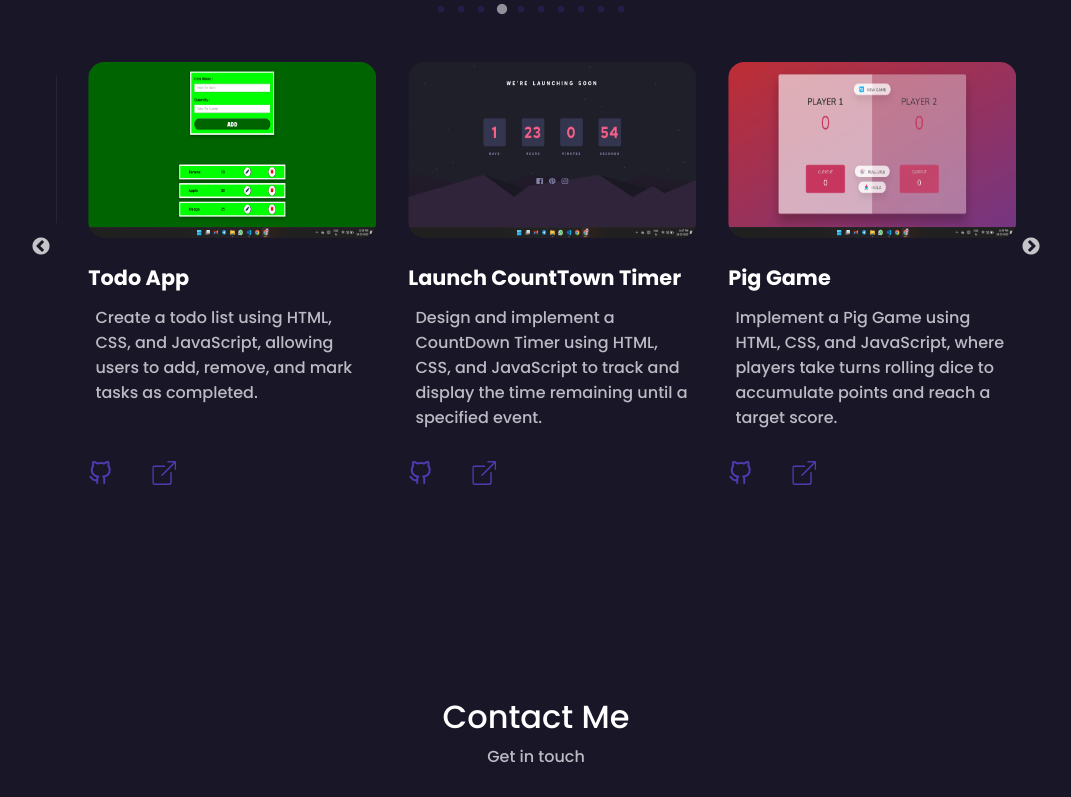
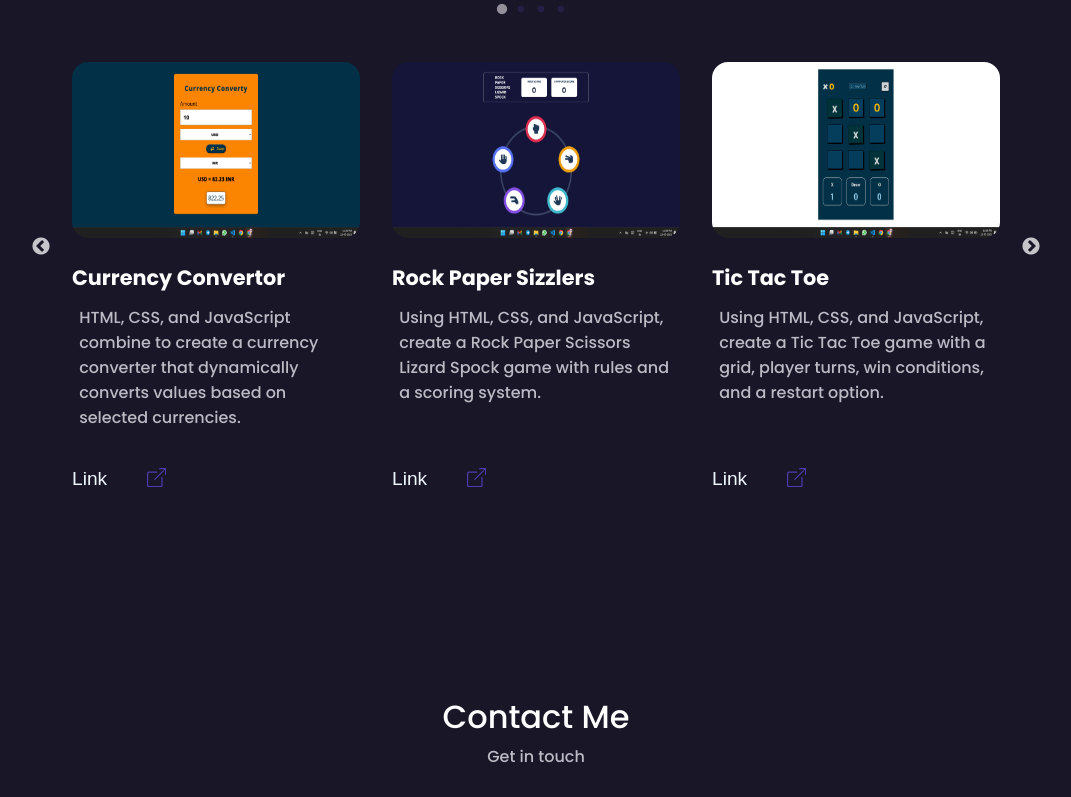
Before and after one commit to RajkumarRaja06/portfolio, a React (Create React App) app: page / in a window 1280 px wide. Shown: the part 3123-3920 px from the top of the page, without its empty margins (104-1175 px from the left). Built offline with nearby package versions, Linux system fonts and the light colour scheme; the HTML template or start-up script is replaced by a standard one.

Commit message:
add changes

```diff
--- a/src/component/Home.js
+++ b/src/component/Home.js
@@ -5,7 +5,6 @@ import { AiOutlineSend } from 'react-icons/ai';
 import image from '../images/me1.jpg';
 
 const Home = () => {
-  console.log(image);
   return (
     <div className='home' id='home'>
       <div className='social-media-icon'>
--- a/src/component/SliderPortfolio.js
+++ b/src/component/SliderPortfolio.js
@@ -11,8 +11,8 @@ const SliderPortfolio = () => {
     dots: true,
     infinite: true,
     slidesToShow: 3,
-    slidesToScroll: 1,
-    autoplay: true,
+    slidesToScroll: 3,
+    autoplay: false,
     autoplaySpeed: 2000,
     pauseOnHover: true,
     responsive: [
@@ -56,16 +56,14 @@ const SliderPortfolio = () => {
               <div className='slider-data-name'>{name}</div>
               <div className='slider-data-description'>{description}</div>
               <div className='slider-data-btn'>
-                <button className='portfolio-project-github-btn'>
-                  <a href={code} target='blank' className='gitHub-icon'>
-                    <FiGithub />
-                  </a>
-                </button>
-                <button className='portfolio-project-host-btn'>
-                  <a href={demo} target='blank' className='demo-icon'>
+                <button className='portfolio-project-github-btn'>Link</button>
+                {/* <a href={code} target='blank' className='gitHub-icon'></a> */}
+
+                <a href={demo} target='blank' className='demo-icon'>
+                  <button className='portfolio-project-host-btn'>
                     <BsBoxArrowUpRight />
-                  </a>
-                </button>
+                  </button>
+                </a>
               </div>
             </div>
           </div>
--- a/src/style/slider.css
+++ b/src/style/slider.css
@@ -56,6 +56,7 @@
   display: flex;
   align-items: center;
   gap: 2.5rem;
+  z-index: 10000;
 }
 
 .slick-dots {
```
